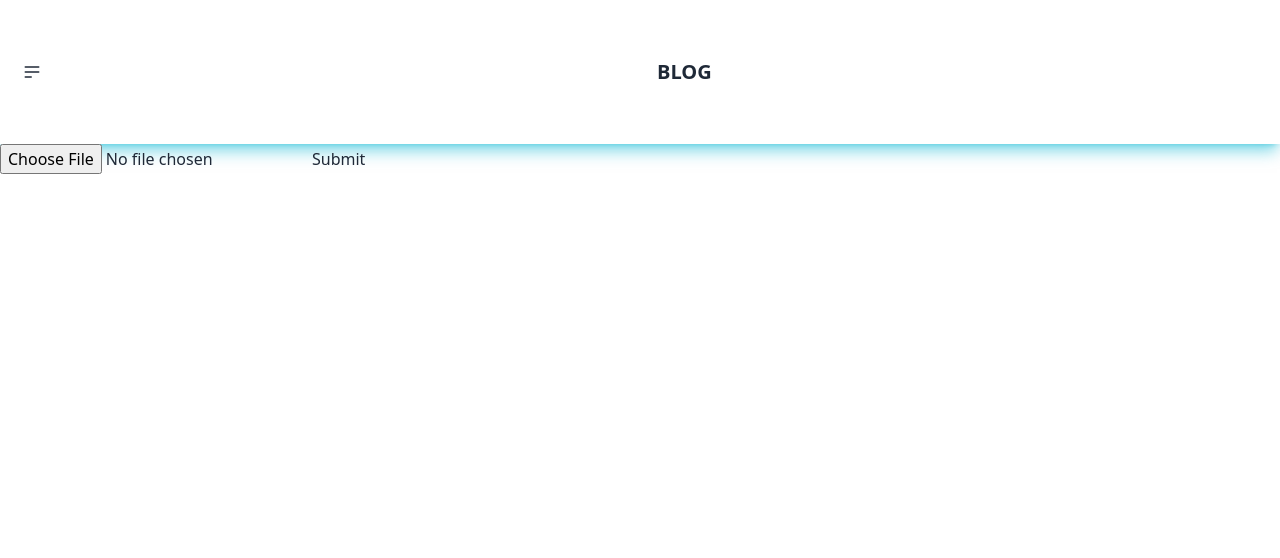
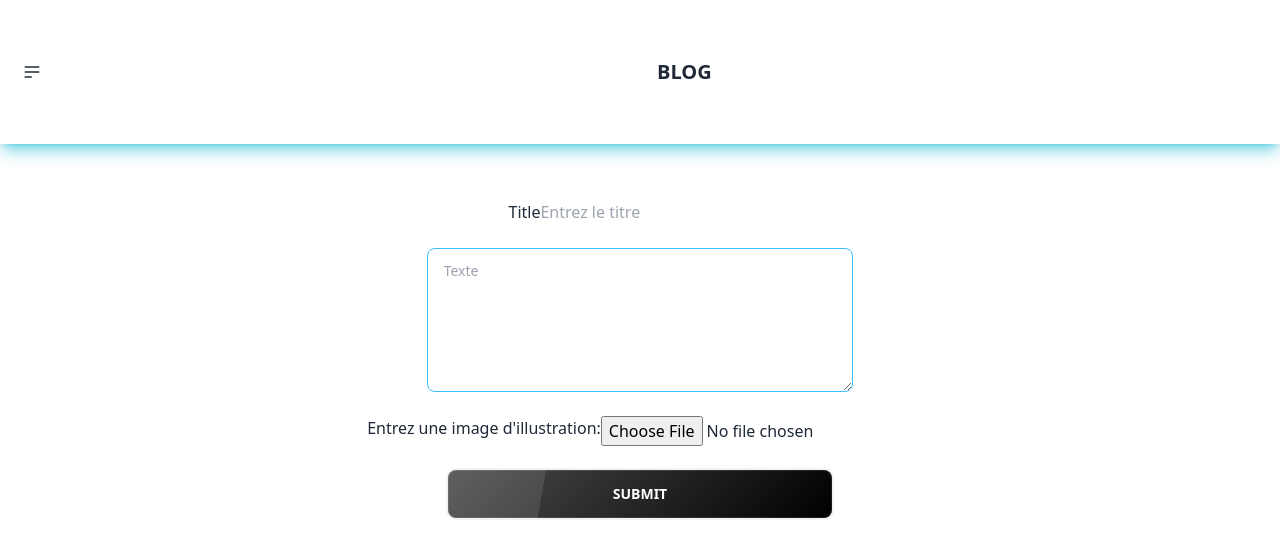
Before and after one commit to MoussaBamba93400/Blog_project_Front, a Vue app: page /upload in a window 1280 px wide. Shown: the top 558 px of the page. Built offline with nearby package versions, Linux system fonts and the light colour scheme.

Commit message:
improvement

```diff
--- a/src/router/index.js
+++ b/src/router/index.js
@@ -9,7 +9,15 @@ const router = createRouter({
     {
       path: '/home',
       name: 'home',
-      component: HomeView
+      component: HomeView,
+      beforeEnter: (to, from, next) => {
+        let token = localStorage.getItem('token');
+        if (token) {
+          next();
+        } else {
+          next('/login');
+        }
+      }
     },
     {
       path: '/login',
@@ -33,7 +41,8 @@ const router = createRouter({
       path: '/article/:id',
       name: 'article',
       component: () => import('../views/ArticleView.vue')
-    }
+    },
+    { path: '/', redirect: '/login' }
   ]
 })
 
--- a/src/views/HomeView.vue
+++ b/src/views/HomeView.vue
@@ -1,5 +1,6 @@
 <script>
 import NavBar from '../components/NavBar.vue'
+import Footer from '../components/Footer.vue'
 import axios from 'axios'
 
 export default {
@@ -20,11 +21,18 @@ export default {
   },
 
   components: {
-    NavBar
+    NavBar,
+    Footer
   },
   mounted () {
+
+   let token = localStorage.getItem('token');
+ console.log(token)
     axios
-      .get('http://localhost:8000/api/v1/articles')
+      .get('http://localhost:8000/api/v1/articles',{
+  headers: {
+    Authorization: `Bearer ${token}`
+  }})
       .then(response => {this.articles = response.data.articles
         console.log(this.articles[0].image_path)
       })
@@ -58,5 +66,6 @@ export default {
 
   </div>
 
+  <Footer />
 </div>
 </template>
--- a/src/views/LoginView.vue
+++ b/src/views/LoginView.vue
@@ -88,7 +88,11 @@ export default {
     console.log(response);
 
     if(response.status == 200) {
+      localStorage.setItem('token', response.data.authorisation.token)
+      localStorage.setItem("id", response.data.user.id)
       window.location.href = '/home'
+
+
     }
 
 
--- a/src/views/Upload.vue
+++ b/src/views/Upload.vue
@@ -2,36 +2,88 @@
 <template>
   <div>
     <NavBar />
-    <input type="file" ref="image" @change="uploadImage" />
-    <button @click="submit">Submit</button>
 
-    <!-- component -->
+    <form action="" v-on:submit.prevent="uploadPost()" class="flex flex-col mt-14" >
+
+
+      <div class="self-center mb-6">
+        <label for="title">Title</label>
+        <input type="text" v-model="title" placeholder="Entrez le titre" name="title" />
+      </div>
+
+
+      <textarea class="textarea textarea-info md:w-1/3 h-36 self-center mb-6" placeholder="Texte"  v-model="body" required></textarea>
+
+
+      <div class=" img-input  self-center flex justify-between mb-6">
+      <label for="image">Entrez une image d'illustration:</label>
+      <input type="file" name="image" ref="image" class="self-center " />
+      </div>
+      <button type="submit" class="w-96 btn glass bg-black hover:border-black self-center">Submit</button>
+    </form>
+
+    <h1 v-if="sent">Your Post as been sent!!</h1>
 
   </div>
 </template>
+
+
+
+<style>
+
+
+@media screen and (max-width: 1000px) {
+  .textarea {
+    width: 100%;
+  }
+
+  .image-input {
+    width: 90%;
+  }
+
+
+}
+</style>
+
 
 <script>
 import axios from 'axios';
 import NavBar from '../components/NavBar.vue';
 
 export default {
+
+  data() {
+    return {
+      title: "",
+      body: "",
+      user_id: 11,
+      sent: false
+    }
+  },
+
+
   methods: {
-    async uploadImage() {
+    async uploadPost() {
       let formData = new FormData();
       formData.append('image', this.$refs.image.files[0]);
-      formData.append('title', "image title");
-      formData.append('body', "image body");
-      formData.append('user_id', 11);
+      formData.append('title', this.title);
+      formData.append('body', this.body);
+      formData.append('user_id', this.user_id);
       try {
         let response = await axios.post('http://localhost:8000/api/v1/article', formData);
+        this.sent = true
         console.log(response.data);
       } catch (error) {
         console.log(error);
       }
     },
     async submit() {
-      this.uploadImage();
-    }
+      this.uploadPost();
+    },
+
+    test() {
+      console.log(this.body)
+    },
   },
   components: {
     NavBar
```
Also changed, not shown: src/profile.jpg (deleted).
